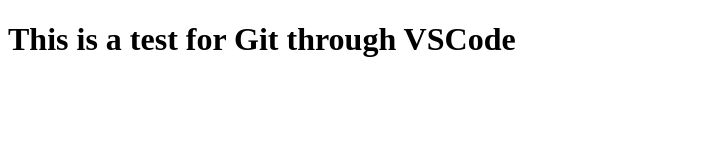
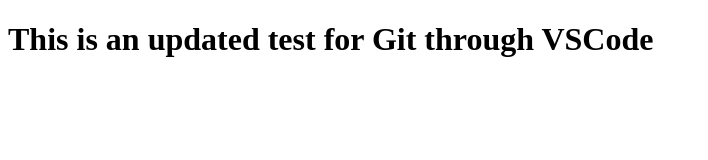
Before and after one commit to jwgainey/gitVscodeTest, a plain HTML site: page index.html in a window 1280 px wide. Shown: the whole page, without its empty margins (0-708 px from the left). Drawn offline with Linux system fonts and the light colour scheme.

Commit message:
another test

```diff
--- a/index.html
+++ b/index.html
@@ -4,6 +4,6 @@
     <Title>Git VSCode Test</Title>
 </head>
 <body>
-    <h1> This is a test for Git through VSCode</h1>
+    <h1> This is an updated test for Git through VSCode</h1>
 </body>
 </html>
```
